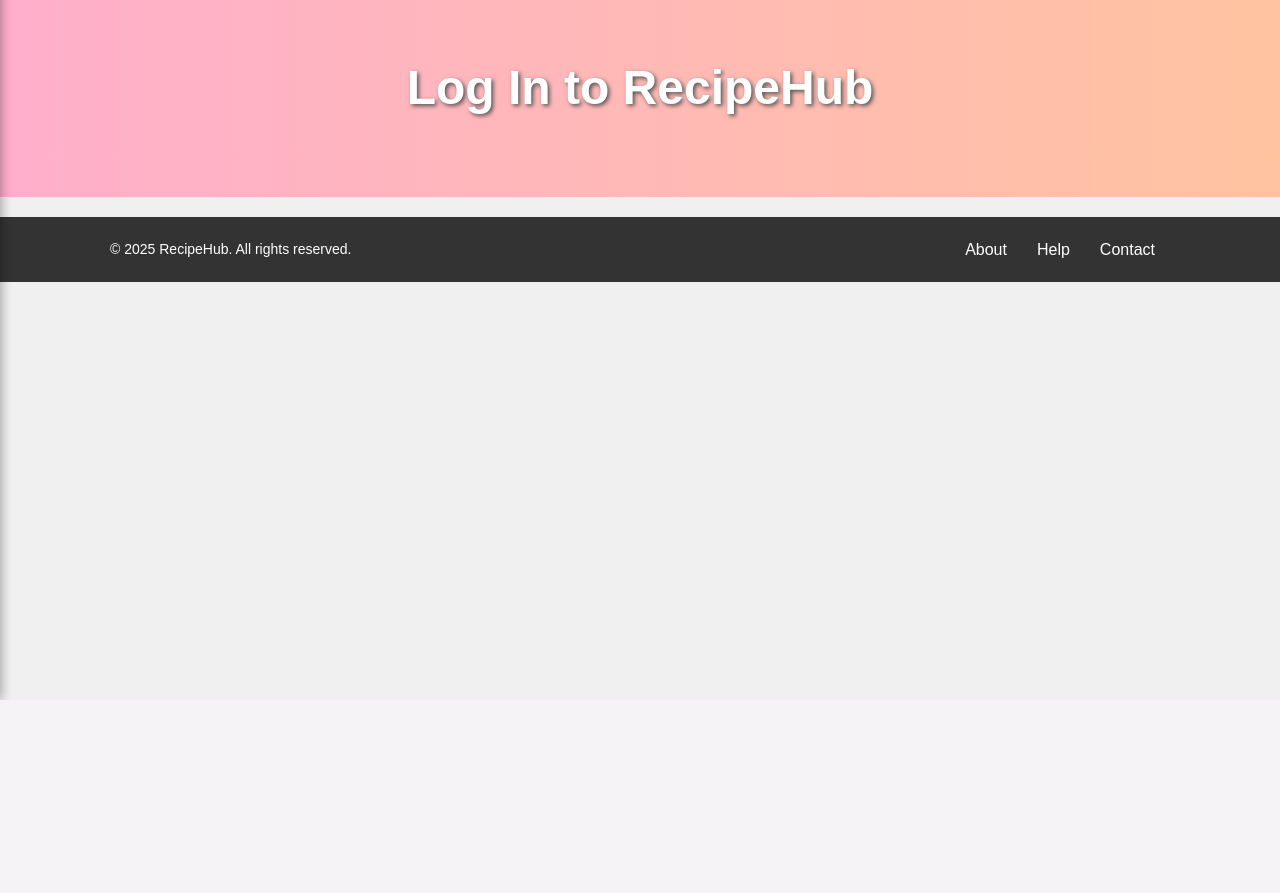
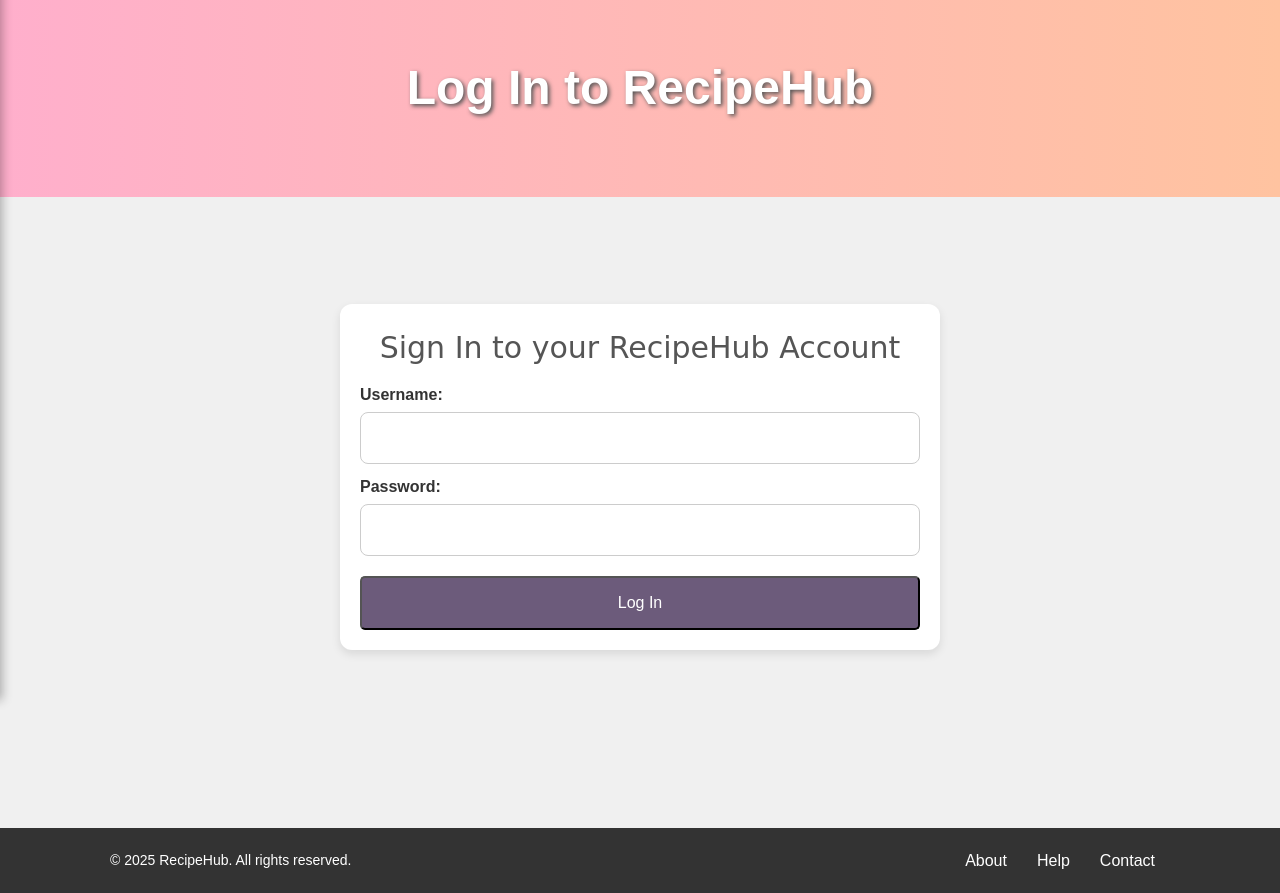
Before and after one commit to nikerdz/COMP-3077-Final-Project, a PHP site: page /login.php in a window 1280 px wide. Shown: the part 100-993 px from the top of the page. Before the commit the page ends 800 px from the top, so only its background shows below. Run offline with PHP 8.4, Linux system fonts and the light colour scheme; some web fonts are replaced.

Commit message:
Created working log out buttons and log out logic to log out currently signed in users

```diff
--- a/root/assets/styles/templates/form.css
+++ b/root/assets/styles/templates/form.css
@@ -1,4 +1,4 @@
-/* Contact Form Styles */
+/* Contact Form Styles which are also used for every other form */
 .contact-form {
     width: 600px;
     margin: 30px auto;
@@ -16,7 +16,6 @@
     box-shadow: 0 8px 20px rgba(0, 0, 0, 0.15);
 }
 
-/* Styling for the <p> element inside the form */
 .contact-form p {
     font-family: "Just Another Hand", cursive;
     font-size: 30px;
@@ -31,7 +30,7 @@
     border-left: 5px solid #ff5757;
     color: #d9534f;
     padding: 10px;
-    margin-top: 15px; /* Adds space between button and errors */
+    margin-top: 15px;
     border-radius: 5px;
     text-align: center;
 }
@@ -40,7 +39,6 @@
 .contact-form .error {
     margin: 5px 0;
 }
-
 
 .contact-form label {
     font-size: 1rem;
--- a/root/public/about.php
+++ b/root/public/about.php
@@ -62,7 +62,7 @@ session_start();
             <ul class="nav-links">
                 <?php if (isset($_SESSION['user_id'])): ?>
                     <li><a href="dashboard.php">Dashboard</a></li>
-                    <li><a href="logout.php">Log Out</a></li>
+                    <li><a href="<?php echo PHP_URL; ?>logout_submit.php">Log Out</a></li>
                 <?php else: ?>
                     <li><a href="login.php">Log In</a></li>
                     <li><a href="register.php">Register</a></li>
@@ -84,7 +84,7 @@ session_start();
                 <div class="profile-info">
                     <?php if (isset($_SESSION['user_id'])): ?>
                         <p>Welcome, <?php echo $_SESSION['username']; ?></p>
-                        <a href="<?php echo PUBLIC_URL; ?>logout.php" class="logout-btn">Log Out</a>
+                        <a href="<?php echo PHP_URL; ?>logout_submit.php" class="logout-btn">Log Out</a>
                     <?php else: ?>
                         <a href="<?php echo PUBLIC_URL; ?>login.php" class="auth-link">Log In</a>
                         <a href="<?php echo PUBLIC_URL; ?>register.php" class="auth-link">Register</a>
--- a/root/public/contact.php
+++ b/root/public/contact.php
@@ -62,7 +62,7 @@ session_start();
             <ul class="nav-links">
                 <?php if (isset($_SESSION['user_id'])): ?>
                     <li><a href="dashboard.php">Dashboard</a></li>
-                    <li><a href="logout.php">Log Out</a></li>
+                    <li><a href="<?php echo PHP_URL; ?>logout_submit.php">Log Out</a></li>
                 <?php else: ?>
                     <li><a href="login.php">Log In</a></li>
                     <li><a href="register.php">Register</a></li>
@@ -84,7 +84,7 @@ session_start();
                 <div class="profile-info">
                     <?php if (isset($_SESSION['user_id'])): ?>
                         <p>Welcome, <?php echo $_SESSION['username']; ?></p>
-                        <a href="<?php echo PUBLIC_URL; ?>logout.php" class="logout-btn">Log Out</a>
+                        <a href="<?php echo PHP_URL; ?>logout_submit.php" class="logout-btn">Log Out</a>
                     <?php else: ?>
                         <a href="<?php echo PUBLIC_URL; ?>login.php" class="auth-link">Log In</a>
                         <a href="<?php echo PUBLIC_URL; ?>register.php" class="auth-link">Register</a>
--- a/root/public/index.php
+++ b/root/public/index.php
@@ -62,7 +62,7 @@ session_start();
             <ul class="nav-links">
                 <?php if (isset($_SESSION['user_id'])): ?>
                     <li><a href="dashboard.php">Dashboard</a></li>
-                    <li><a href="logout.php">Log Out</a></li>
+                    <li><a href="<?php echo PHP_URL; ?>logout_submit.php">Log Out</a></li>
                 <?php else: ?>
                     <li><a href="login.php">Log In</a></li>
                     <li><a href="register.php">Register</a></li>
@@ -84,7 +84,7 @@ session_start();
                 <div class="profile-info">
                     <?php if (isset($_SESSION['user_id'])): ?>
                         <p>Welcome, <?php echo $_SESSION['username']; ?></p>
-                        <a href="<?php echo PUBLIC_URL; ?>logout.php" class="logout-btn">Log Out</a>
+                        <a href="<?php echo PHP_URL; ?>logout_submit.php" class="logout-btn">Log Out</a>
                     <?php else: ?>
                         <a href="<?php echo PUBLIC_URL; ?>login.php" class="auth-link">Log In</a>
                         <a href="<?php echo PUBLIC_URL; ?>register.php" class="auth-link">Register</a>
--- a/root/public/login.php
+++ b/root/public/login.php
@@ -5,8 +5,12 @@ require_once('../config/constants.php');
 // Start the session to check if the user is logged in
 session_start();
 
-if (isset($_GET['success']) && $_GET['success'] == 1) {
-    echo "<script>alert('Registration successful! You can now log in.');</script>";
+if (isset($_GET['success'])) {
+    if ($_GET['success'] == '1') {
+        echo "<script>alert('Registration successful! You can now log in.');</script>";
+    } elseif ($_GET['success'] == 'logout') {
+        echo "<script>alert('You have been successfully logged out.');</script>";
+    }
 }
 
 ?>
@@ -67,7 +71,7 @@ if (isset($_GET['success']) && $_GET['success'] == 1) {
             <ul class="nav-links">
                 <?php if (isset($_SESSION['user_id'])): ?>
                     <li><a href="dashboard.php">Dashboard</a></li>
-                    <li><a href="logout.php">Log Out</a></li>
+                    <li><a href="<?php echo PHP_URL; ?>logout_submit.php">Log Out</a></li>
                 <?php else: ?>
                     <li><a href="login.php">Log In</a></li>
                     <li><a href="register.php">Register</a></li>
@@ -90,7 +94,7 @@ if (isset($_GET['success']) && $_GET['success'] == 1) {
                 <div class="profile-info">
                     <?php if (isset($_SESSION['user_id'])): ?>
                         <p>Welcome, <?php echo $_SESSION['username']; ?></p>
-                        <a href="<?php echo PUBLIC_URL; ?>logout.php" class="logout-btn">Log Out</a>
+                        <a href="<?php echo PHP_URL; ?>logout_submit.php" class="logout-btn">Log Out</a>
                     <?php else: ?>
                         <a href="<?php echo PUBLIC_URL; ?>login.php" class="auth-link">Log In</a>
                         <a href="<?php echo PUBLIC_URL; ?>register.php" class="auth-link">Register</a>
@@ -107,6 +111,31 @@ if (isset($_GET['success']) && $_GET['success'] == 1) {
     <div class="hero-section less-hero">
         <h1>Log In to RecipeHub</h1>
     </div>
+    </br></br></br>
+
+        <!-- Form that sends POST request to login_submit.php -->
+        <form action="<?php echo PHP_URL; ?>login_submit.php" method="POST" class="contact-form">
+            <p>Sign In to your RecipeHub Account</p>
+            <!-- Username -->
+            <label for="username">Username:</label>
+            <input type="text" id="username" name="username" required>
+
+            <!-- Password -->
+            <label for="password">Password:</label>
+            <input type="password" id="password" name="password" required>
+
+            <!-- Submit Button -->
+            <button type="submit">Log In</button>
+
+            <!-- Display error message if there's a login error -->
+        <?php if (isset($_SESSION['login_error'])): ?>
+            <div class="error-messages">
+                <p class="error">Error! <?php echo $_SESSION['login_error']; ?></p>
+            </div>
+            <?php unset($_SESSION['login_error']); ?>
+        <?php endif; ?>
+        </form>
+        </br></br></br></br></br>
 </main>
 
 
--- a/root/public/register.php
+++ b/root/public/register.php
@@ -66,7 +66,7 @@ unset($_SESSION['registration_errors']); // Clear errors after retrieval
             <ul class="nav-links">
                 <?php if (isset($_SESSION['user_id'])): ?>
                     <li><a href="dashboard.php">Dashboard</a></li>
-                    <li><a href="logout.php">Log Out</a></li>
+                    <li><a href="<?php echo PHP_URL; ?>logout_submit.php">Log Out</a></li>
                 <?php else: ?>
                     <li><a href="login.php">Log In</a></li>
                     <li><a href="register.php">Register</a></li>
@@ -89,7 +89,7 @@ unset($_SESSION['registration_errors']); // Clear errors after retrieval
                 <div class="profile-info">
                     <?php if (isset($_SESSION['user_id'])): ?>
                         <p>Welcome, <?php echo $_SESSION['username']; ?></p>
-                        <a href="<?php echo PUBLIC_URL; ?>logout.php" class="logout-btn">Log Out</a>
+                        <a href="<?php echo PHP_URL; ?>logout_submit.php" class="logout-btn">Log Out</a>
                     <?php else: ?>
                         <a href="<?php echo PUBLIC_URL; ?>login.php" class="auth-link">Log In</a>
                         <a href="<?php echo PUBLIC_URL; ?>register.php" class="auth-link">Register</a>
@@ -104,7 +104,7 @@ unset($_SESSION['registration_errors']); // Clear errors after retrieval
 <!-- Main Content Section -->
 <main>
     <div class="hero-section less-hero">
-        <h1>Create RecipeHub Account</h1>
+        <h1>Create a RecipeHub Account</h1>
     </div>
     <form action="<?php echo PHP_URL; ?>register_submit.php" method="POST" class="contact-form">
     <p>Sign Up for RecipeHub</p>
```
Also changed, not shown: root/assets/scripts/php/login_submit.php (+44 -0 lines), root/assets/scripts/php/logout_submit.php (added, +15 -0 lines).
